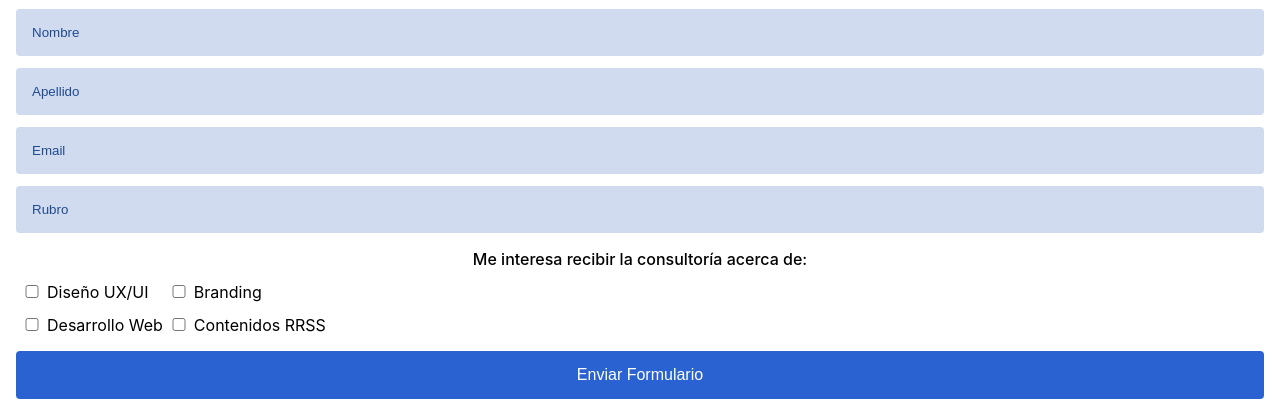
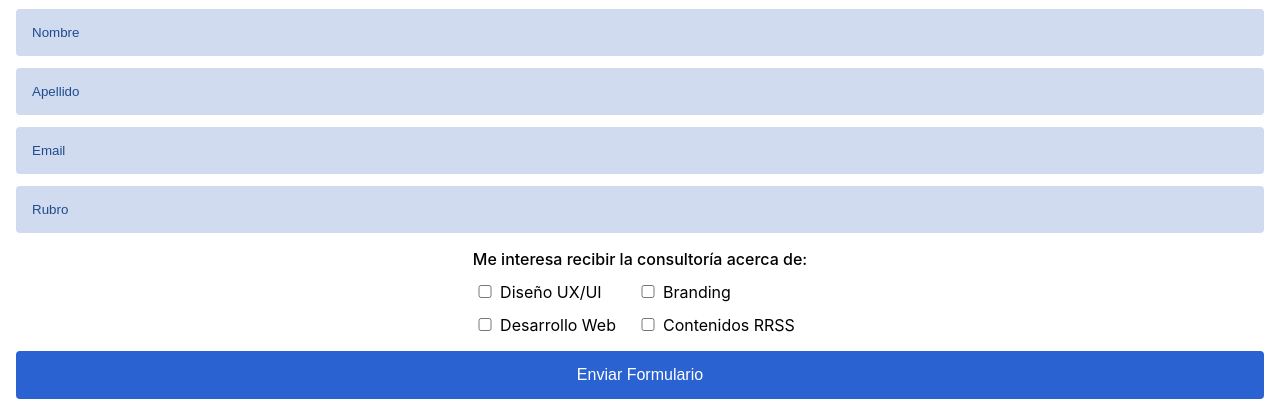
Before and after one commit to juancruzhernandezf/DesignLabs, a plain HTML site: page index.html in a window 1280 px wide. Shown: the part 756-1168 px from the top of the page. Drawn offline with Linux system fonts and the light colour scheme; a web font is replaced by a local one.

Commit message:
Version 4.2 Cbox arreglados

```diff
--- a/index.html
+++ b/index.html
@@ -34,7 +34,7 @@
 
         <h4 class="me-interesa">Me interesa recibir la consultoría acerca de:</h4>
         <div class="checkbox-container">
-            <div>
+            <div class="cbox-left">
                 <div>
                     <label for="cbox-ux"><input type="checkbox" id="cbox-ux">Diseño UX/UI</label>
                 </div>
@@ -42,7 +42,7 @@
                     <label for="cbox-dev"><input type="checkbox" id="cbox-dev">Desarrollo Web</label>
                 </div>
             </div>
-            <div>
+            <div class="cbox-right">
                 <div>
                     <label for="cbox-branding"><input type="checkbox" id="cbox-branding">Branding</label>
                 </div>
--- a/main.css
+++ b/main.css
@@ -204,6 +204,15 @@ input[type="submit"]:active {
 .checkbox-container {
     display: flex;
     flex-direction: row;
+    justify-content: center;
+}
+
+.cbox-left {
+    padding-right: 1rem;
+}
+
+.cbox-right {
+    padding-right: 1rem;
 }
 
 .subtitle-header {
```
